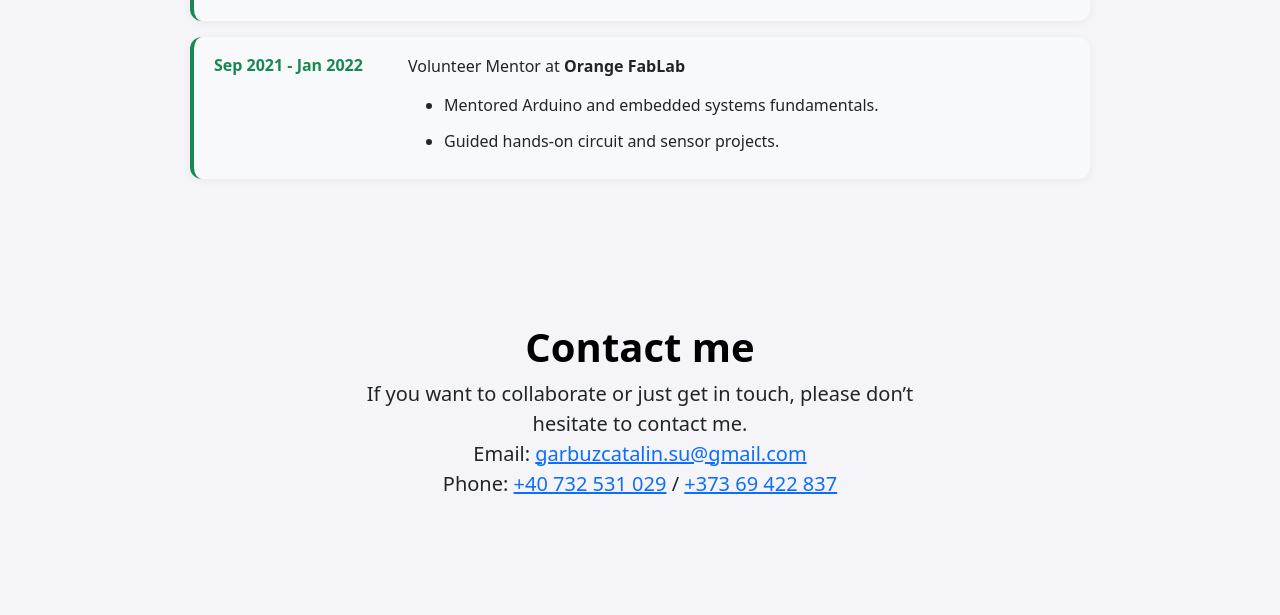
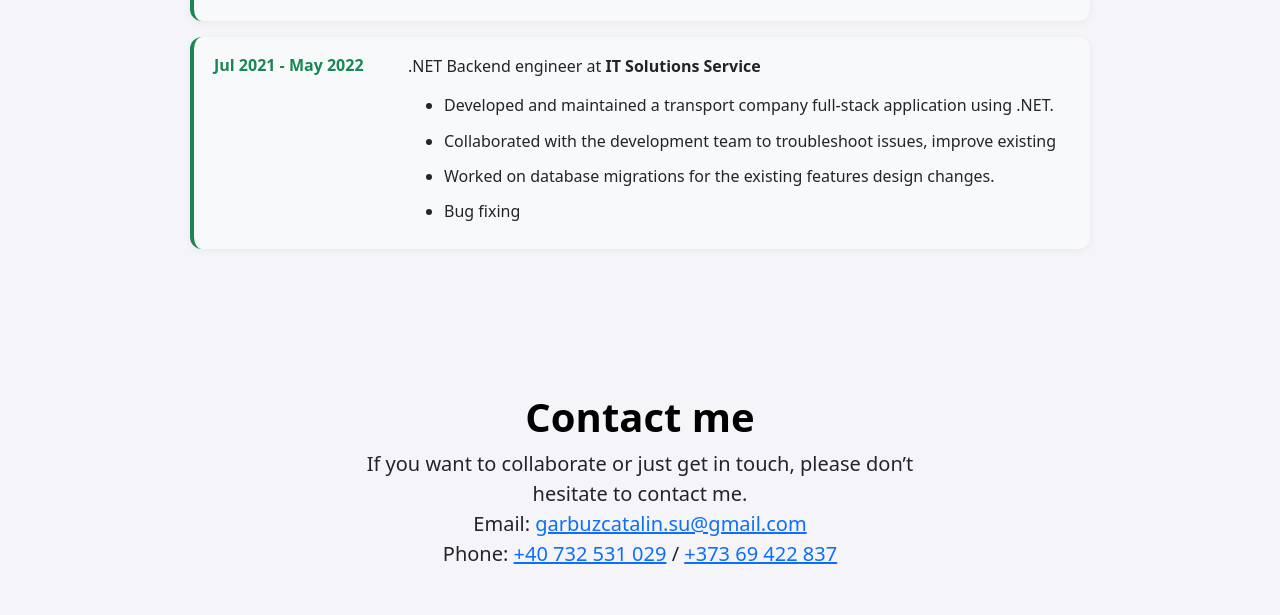
Before and after one commit to catalingarbuz/MyPortfolio, a plain HTML site: page index.html in a window 1280 px wide. Shown: the part 1916-2531 px from the top of the page. Drawn offline with nearby package versions, Linux system fonts and the light colour scheme.

Commit message:
update portfolio information

```diff
--- a/index.html
+++ b/index.html
@@ -131,12 +131,14 @@
         </div>
 
         <div class="experience-item">
-          <div class="experience-period"><b>Sep 2021 - Jan 2022</b></div>
+          <div class="experience-period"><b>Jul 2021 - May 2022</b></div>
           <div class="experience-details">
-            <div>Volunteer Mentor at <b>Orange FabLab</b></div>
+            <div>.NET Backend engineer at <b>IT Solutions Service</b></div>
             <ul class="experience-points">
-              <li>Mentored Arduino and embedded systems fundamentals.</li>
-              <li>Guided hands-on circuit and sensor projects.</li>
+              <li>Developed and maintained a transport company full-stack application using .NET. </li>
+              <li>Collaborated with the development team to troubleshoot issues, improve existing</li>
+              <li>Worked on database migrations for the existing features design changes.</li>
+              <li>Bug fixing</li>
             </ul>
           </div>
         </div>
```
